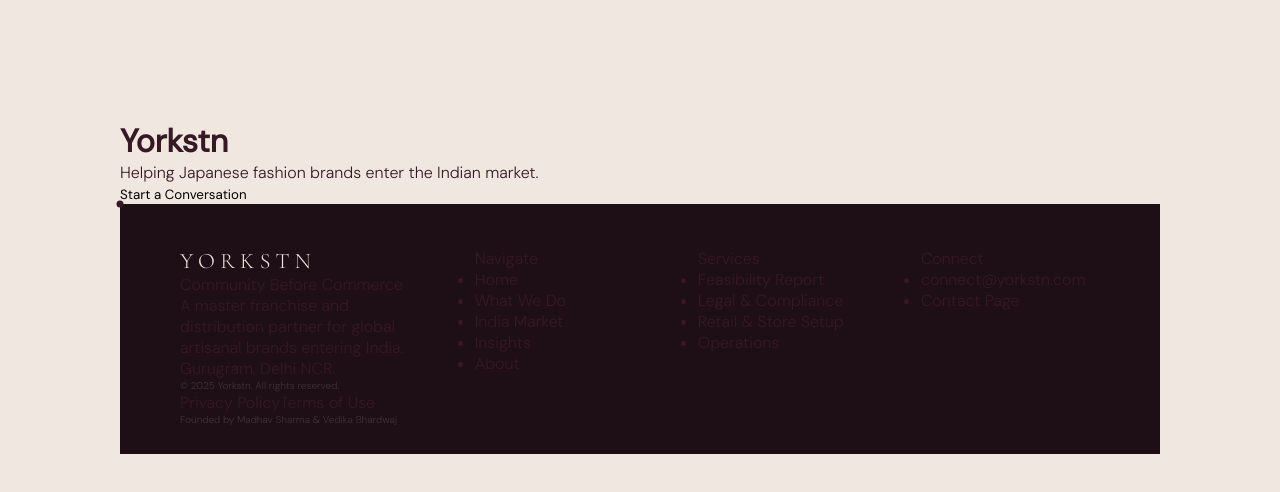
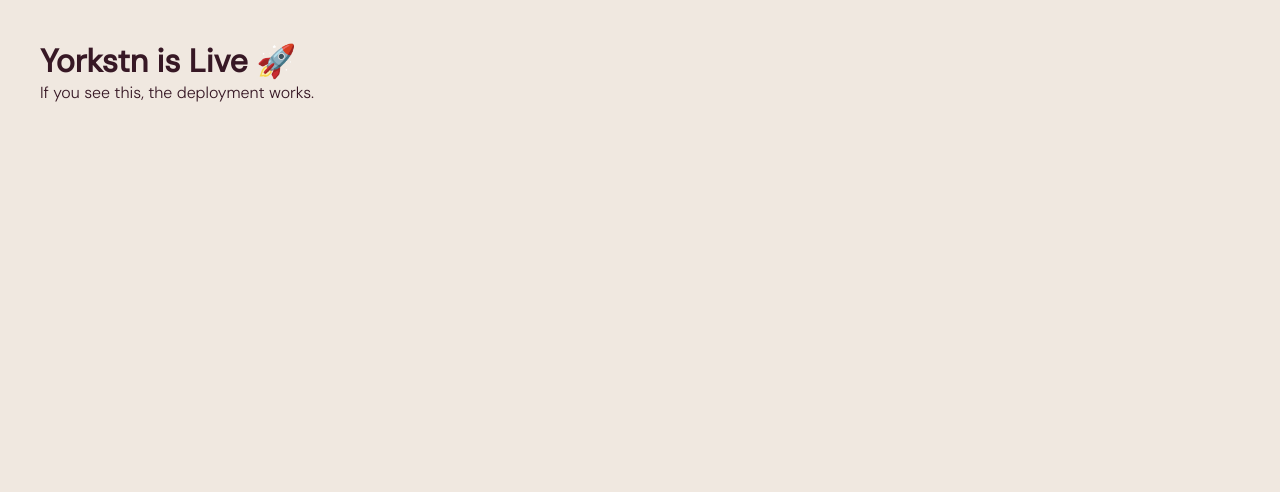
Before and after one commit to madhavsharma0070-ctrl/yorkstn.github.io, a Next.js app in the folder yorkstn/: page / in a window 1280 px wide. Shown: the top 492 px of the page. Built offline with nearby package versions, Linux system fonts and the light colour scheme.

Commit message:
Remove old content and add deployment message

```diff
--- a/yorkstn/app/page.tsx
+++ b/yorkstn/app/page.tsx
@@ -1,75 +1,8 @@
-'use client'
-
-import { useEffect } from 'react'
-import Footer from '@/components/Footer'
-
 export default function Home() {
-
-  useEffect(() => {
-
-    const d = document.getElementById('cur-d')
-    const r = document.getElementById('cur-r')
-
-    let mx=-300, my=-300, rx=-300, ry=-300
-
-    const handleMouseMove = (e: MouseEvent) => {
-      mx = e.clientX
-      my = e.clientY
-
-      if (d){
-        d.style.left = mx + "px"
-        d.style.top = my + "px"
-      }
-    }
-
-    document.addEventListener("mousemove", handleMouseMove)
-
-    const loop = () => {
-
-      rx += (mx-rx)*0.11
-      ry += (my-ry)*0.11
-
-      if (r){
-        r.style.left = rx + "px"
-        r.style.top = ry + "px"
-      }
-
-      requestAnimationFrame(loop)
-    }
-
-    loop()
-
-    return () => {
-      document.removeEventListener("mousemove", handleMouseMove)
-    }
-
-  }, [])
-
-  const openInq = () => {
-    document.dispatchEvent(new CustomEvent('yorkstn:inquiry:open'))
-  }
-
   return (
-
-    <main style={{padding:"80px"}}>
-
-      <h1>Yorkstn</h1>
-
-      <p>
-        Helping Japanese fashion brands enter the Indian market.
-      </p>
-
-      <button onClick={openInq}>
-        Start a Conversation
-      </button>
-
-      <div id="cur-d"></div>
-      <div id="cur-r"></div>
-
-      <Footer/>
-
-    </main>
-
+    <div>
+      <h1>Yorkstn is Live 🚀</h1>
+      <p>If you see this, the deployment works.</p>
+    </div>
   )
-
 }
```
